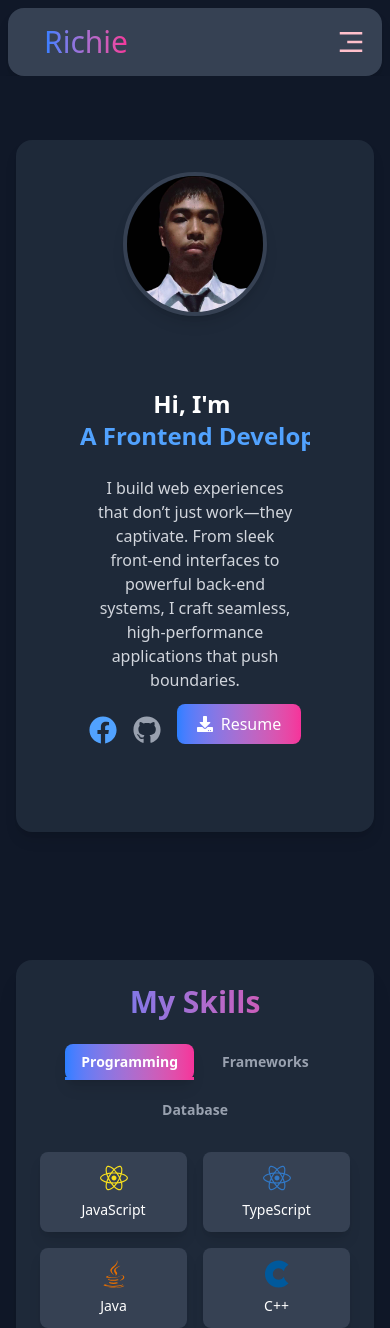
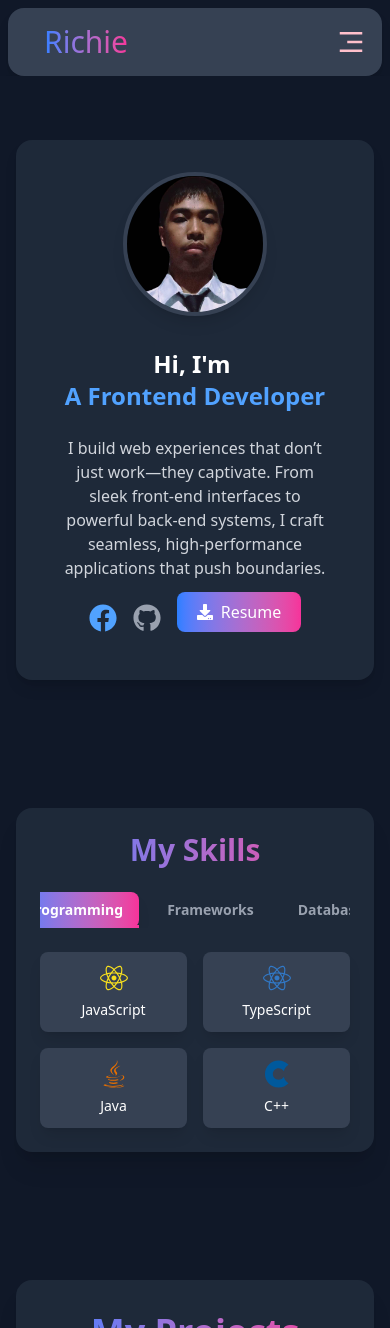
Before and after one commit to Richie-00/PortfolioResume, a React (Vite) app: page / in a window 390 px wide. Shown: the top 1328 px of the page. Built offline with nearby package versions, Linux system fonts and the light colour scheme.

Commit message:
finally at last

```diff
--- a/src/components/Header.tsx
+++ b/src/components/Header.tsx
@@ -60,7 +60,7 @@ function Header() {
           </div>
 
           {/* ✅ Text Section (70% Width on Large Screens) */}
-          <div className="w-full lg:w-[70%] text-center lg:text-left order-2 lg:order-1 p-10">
+          <div className="w-full lg:w-[70%] text-center lg:text-left order-2 lg:order-1 lg:p-10">
             <h1 className="text-2xl sm:text-3xl md:text-4xl font-bold mb-6 text-white flex flex-col sm:flex-row sm:items-center sm:justify-center lg:justify-start">
               <span className="text-white">Hi, I'm&nbsp;</span>
               <div className="relative inline-block text-blue-400 overflow-hidden min-w-0 flex-shrink">
--- a/src/components/Skill.tsx
+++ b/src/components/Skill.tsx
@@ -29,18 +29,19 @@ function SkillCard() {
   return (
     <div className="bg-gray-900 py-16 px-4">
       <div className="max-w-4xl mx-auto bg-gray-800 rounded-2xl shadow-xl p-6 sm:p-8">
+
         {/* Title */}
         <h2 className="text-3xl sm:text-4xl font-bold text-center mb-6 bg-gradient-to-r from-blue-500 to-pink-500 text-transparent bg-clip-text">
           My Skills
         </h2>
 
-        {/* Tab Navigation */}
-        <div className="flex flex-wrap justify-center gap-3 sm:gap-6 mb-6">
+        {/* Tabs (Single Line, No Wrapping, Scrollable if needed) */}
+        <div className="flex flex-nowrap overflow-auto hide-scrollbar justify-center gap-3 sm:gap-6 mb-6">
           {Object.keys(skills).map((category) => (
             <button
               key={category}
               onClick={() => setActiveTab(category as keyof typeof skills)}
-              className={`relative text-sm sm:text-lg font-semibold px-4 py-2 rounded-lg transition-all duration-300
+              className={`relative text-sm sm:text-lg font-semibold px-4 py-2 rounded-lg transition-all duration-300 whitespace-nowrap
                 ${activeTab === category ? "text-white bg-gradient-to-r from-blue-500 to-pink-500 shadow-lg" : "text-gray-400 hover:text-white"}
               `}
             >
```
